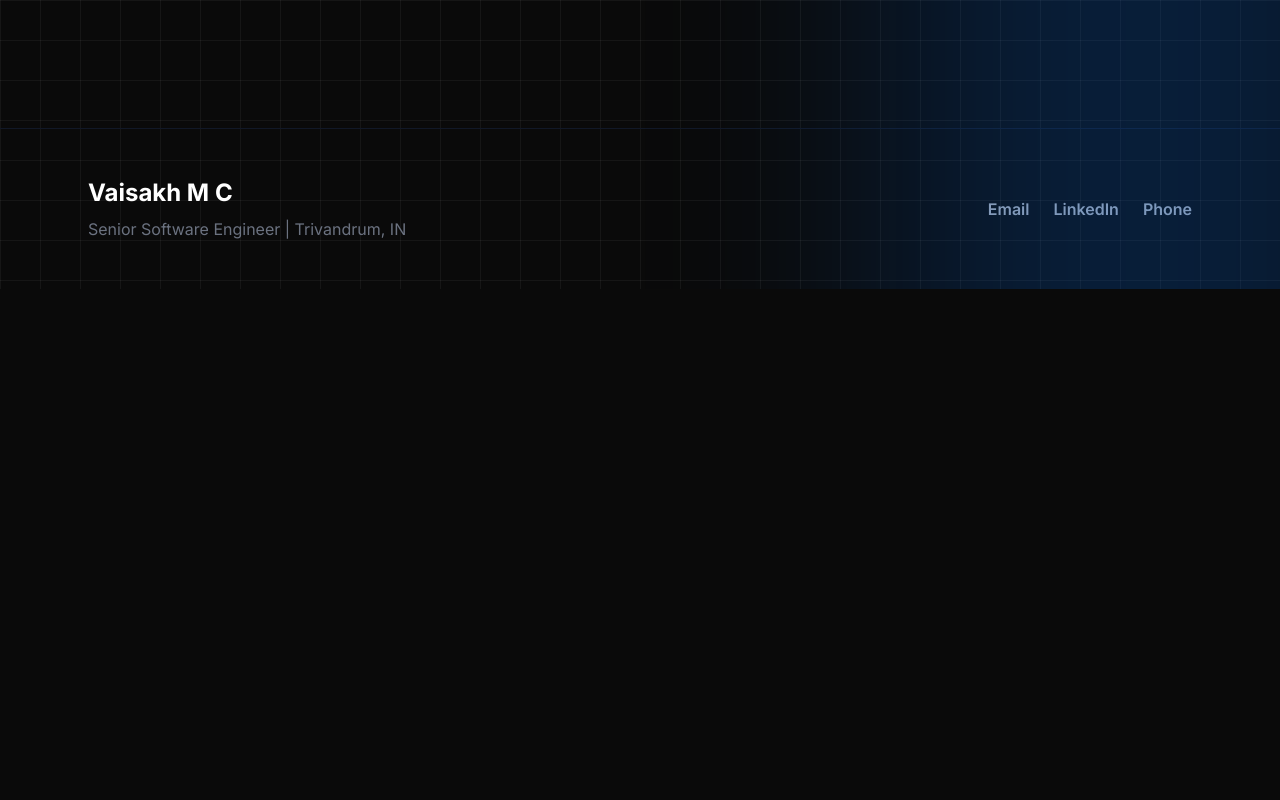
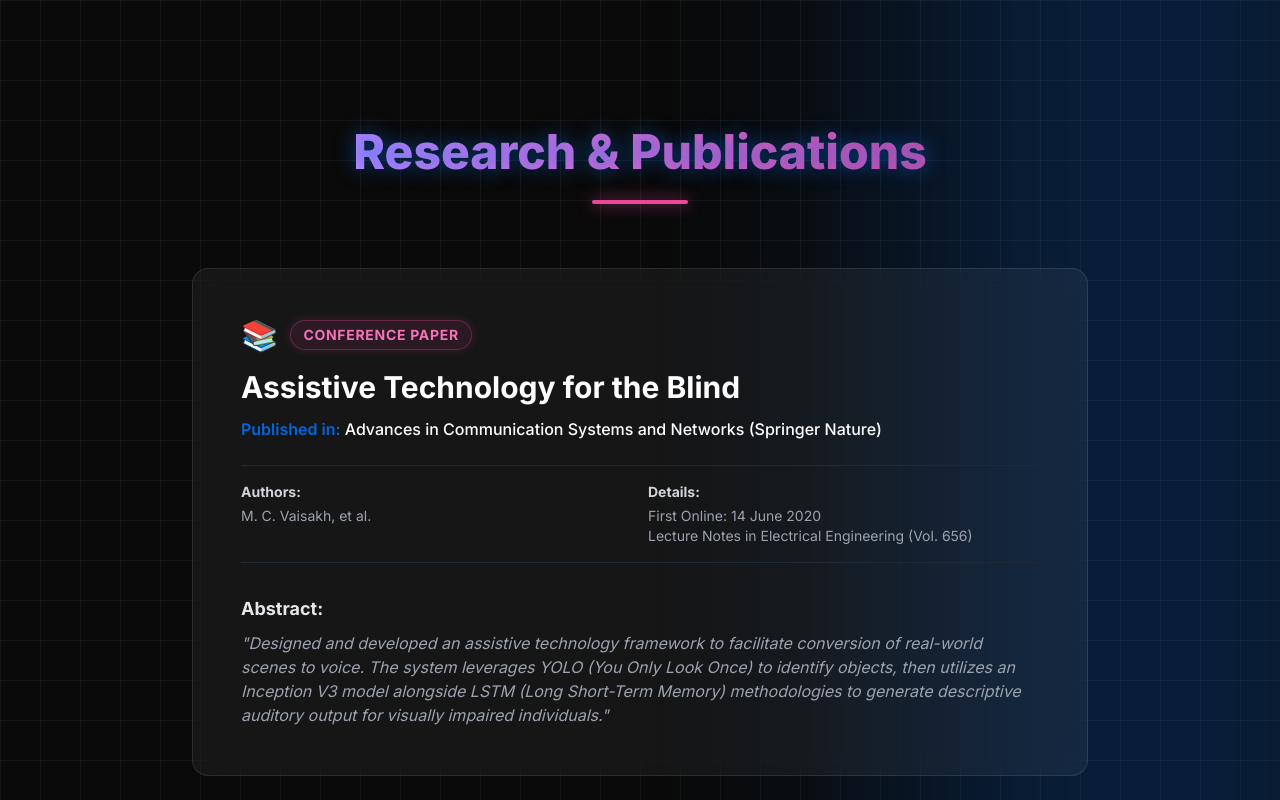
Before and after one commit to vaisakhmc/portfolio, an Angular app: page / in a window 1280 px wide. Shown: the part 4360-5160 px from the top of the page. Before the commit the page ends 4649 px from the top, so only its background shows below. Built offline with nearby package versions, Linux system fonts and the light colour scheme.

Commit message:
feat: Add Research and Publications section

```diff
--- a/src/app/app.html
+++ b/src/app/app.html
@@ -355,6 +355,54 @@
     </div>
   </section>
 
+  <!-- Research & Publications -->
+  <section class="max-w-6xl mx-auto px-6 py-20" id="publications">
+    <div class="flex flex-col items-center mb-16">
+      <h2 class="text-3xl md:text-5xl font-extrabold text-transparent bg-clip-text bg-gradient-to-r from-purple-400 to-pink-500 glow-text text-center">
+        Research & Publications
+      </h2>
+      <div class="h-1 w-24 bg-pink-500 mt-6 rounded-full shadow-[0_0_15px_rgba(236,72,153,0.8)]"></div>
+    </div>
+
+    <div class="glass-card p-8 md:p-12 relative overflow-hidden group hover:border-pink-500/50 transition-all duration-500 max-w-4xl mx-auto">
+      <div class="absolute inset-0 bg-gradient-to-br from-pink-900/10 to-transparent opacity-0 group-hover:opacity-100 transition-opacity duration-700"></div>
+
+      <div class="relative z-10 flex flex-col items-start">
+        <div class="flex items-center gap-3 mb-4">
+          <span class="text-3xl">📚</span>
+          <span class="text-pink-400 font-bold uppercase tracking-wider text-sm border border-pink-500/30 bg-pink-500/10 px-3 py-1 rounded-full shadow-[0_0_10px_rgba(236,72,153,0.2)]">Conference Paper</span>
+        </div>
+
+        <h3 class="text-2xl md:text-3xl font-bold mb-3 text-white group-hover:text-pink-300 transition-colors">
+          Assistive Technology for the Blind
+        </h3>
+
+        <p class="text-primary/90 font-semibold mb-6">
+          Published in: <span class="text-white font-medium">Advances in Communication Systems and Networks (Springer Nature)</span>
+        </p>
+
+        <div class="grid grid-cols-1 sm:grid-cols-2 gap-4 w-full mb-8 text-sm text-gray-400 border-y border-gray-800 py-4">
+          <div>
+            <strong class="text-gray-300 block mb-1">Authors:</strong>
+            M. C. Vaisakh, et al.
+          </div>
+          <div>
+            <strong class="text-gray-300 block mb-1">Details:</strong>
+            First Online: 14 June 2020<br>
+            Lecture Notes in Electrical Engineering (Vol. 656)
+          </div>
+        </div>
+
+        <div class="text-gray-400 leading-relaxed text-sm sm:text-base relative">
+          <strong class="text-gray-200 block mb-2 text-lg">Abstract:</strong>
+          <p class="italic">
+            "Designed and developed an assistive technology framework to facilitate conversion of real-world scenes to voice. The system leverages YOLO (You Only Look Once) to identify objects, then utilizes an Inception V3 model alongside LSTM (Long Short-Term Memory) methodologies to generate descriptive auditory output for visually impaired individuals."
+          </p>
+        </div>
+      </div>
+    </div>
+  </section>
+
   <!-- Contact/Footer -->
   <footer class="border-t border-gray-900 mt-20" id="contact">
     <div class="max-w-6xl mx-auto px-6 py-12 flex flex-col md:flex-row justify-between items-center gap-6">
```
